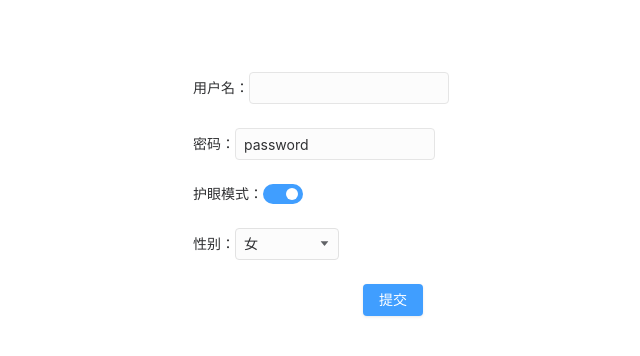
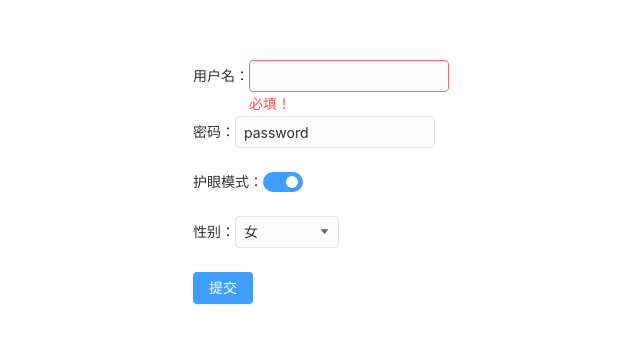
Before and after one commit to qq1350210100/react-ts-demo, a React (Create React App) app: page /setting in a window 1280 px wide. Shown: the part 206-562 px from the top of the page, without its empty margins (247-887 px from the left). Built offline with nearby package versions, Linux system fonts and the light colour scheme.

Commit message:
Update: Form and Button Submit onFinshed and onFailed

```diff
--- a/src/components/Button/Button.tsx
+++ b/src/components/Button/Button.tsx
@@ -4,11 +4,18 @@ import { makeStyles, createStyles } from '@material-ui/styles'
 import { ThemeNames, IColors, selectColor } from 'common/themeColors'
 import ButtonBase from './ButtonBase'
 import TouchRipple from '../TouchRipple'
+import { FormContext } from '../Form/Form'
+
+enum IHtmlType {
+	SUBMIT = 'submit'
+}
 
 export interface IButtonProps extends React.ButtonHTMLAttributes<HTMLElement> {
 	className?: string
 	color?: string
 	disabled?: boolean
+	htmlType?: string
+	error?: boolean
 }
 
 interface IStyleProps {
@@ -45,10 +52,35 @@ const useStyles = makeStyles(
 )
 
 const _Button: React.ForwardRefRenderFunction<unknown, IButtonProps> = (props, ref) => {
-	const { children, className, color = ThemeNames.DEFAULT, disabled = false, ...restProps } = props
+	const {
+		children,
+		className,
+		color = ThemeNames.DEFAULT,
+		disabled = false,
+		htmlType,
+		error = false,
+		onClick = () => {},
+		...restProps
+	} = props
+
+	const ctxProps = React.useContext(FormContext)
+	const { submit } = ctxProps
+
+	const { rippleRef, handleStart, handleStop } = TouchRipple.useRipple()
+
 	const stylesProps: IStyleProps = { color: selectColor(color), disabled }
 	const classes = useStyles(stylesProps)
-	const { rippleRef, handleStart, handleStop } = TouchRipple.useRipple()
+
+	const customClick = React.useCallback(
+		e => {
+			onClick && onClick(e)
+			if (htmlType === IHtmlType.SUBMIT) {
+				submit()
+			}
+		},
+		[submit]
+	)
+
 	const btnCls = clsx(classes.btn, className)
 
 	return (
@@ -57,6 +89,7 @@ const _Button: React.ForwardRefRenderFunction<unknown, IButtonProps> = (props, r
 			{...restProps}
 			ref={ref as any}
 			className={btnCls}
+			onClick={customClick}
 			onMouseDown={handleStart}
 			onMouseUp={handleStop}
 			onMouseLeave={handleStop}
--- a/src/components/Form/Form.tsx
+++ b/src/components/Form/Form.tsx
@@ -1,17 +1,10 @@
 import React from 'react'
 import { makeStyles, createStyles } from '@material-ui/styles'
 import clsx from 'clsx'
-import { IValues, IErrors, IError, IOnChange } from './hooks'
+import { IForm, IValues, useForm, IErrors } from './hooks'
 
-interface IForm {
-	values?: IValues
-	errors?: IErrors
-	onChange: IOnChange
-	getFieldValue?: (name: string) => void
-	setFieldsValue?: (newValues?: IValues) => void
-	setFieldError: (error: IError) => void
-	cleanFieldError: (...names: string[]) => void
-	validateFields: (...name: string[]) => Promise<void>
+export interface ICallback {
+	(desc: string): void
 }
 
 export interface IFormProps extends React.FormHTMLAttributes<HTMLFormElement> {
@@ -19,6 +12,8 @@ export interface IFormProps extends React.FormHTMLAttributes<HTMLFormElement> {
 	form?: IForm
 	initialValues?: IValues
 	onValuesChange?: (values?: IValues) => void
+	onFinished?: (values: IValues) => void
+	onFailed?: (errors: IErrors) => void
 }
 
 const useStyles = makeStyles(
@@ -36,42 +31,64 @@ const useStyles = makeStyles(
 )
 
 const defaultCtx: IForm = {
+	submit: () => ({} as any),
 	onChange() {},
+	syncFormItem() {},
 	getFieldValue() {},
 	setFieldsValue() {},
-	setFieldError() {},
-	cleanFieldError() {},
-	validateFields: async () => {},
+	validateFields: async () => 'pending'
 }
 
 export const FormContext = React.createContext<IForm>(defaultCtx)
 
 const Form: React.FC<IFormProps> = props => {
+	// form 不传时自动创建
+	const defaultForm = useForm()
+
 	const {
 		children,
 		className,
 		initialValues = {},
+		form = defaultForm,
 		onValuesChange = () => {},
-		form = {} as IForm,
+		onFinished = () => {},
+		onFailed = () => {},
 		...restProps
 	} = props
+
+	const customSubmit = React.useCallback(
+		() =>
+			form.submit().then(
+				res => {
+					onFinished(res as IValues)
+					return res
+				},
+				err => {
+					onFailed(err as IErrors)
+					return err
+				}
+			),
+		[onFinished, onFailed]
+	)
 
 	const classes = useStyles()
 
 	React.useEffect(() => {
-		if (form?.setFieldsValue) {
+		if (form.setFieldsValue) {
 			form.setFieldsValue(initialValues)
 		}
 	}, [])
 
 	React.useEffect(() => {
 		onValuesChange(form.values)
-	}, [form.values, onValuesChange])
+	}, [form.values])
 
 	const formCls = clsx(classes.root, className)
 
+	const formCtx = { ...form, submit: customSubmit }
+
 	return (
-		<FormContext.Provider value={form}>
+		<FormContext.Provider value={formCtx}>
 			<form {...restProps} className={formCls}>
 				{children}
 			</form>
--- a/src/components/Form/FormItem.tsx
+++ b/src/components/Form/FormItem.tsx
@@ -2,11 +2,7 @@ import React from 'react'
 import { makeStyles, createStyles } from '@material-ui/styles'
 import clsx from 'clsx'
 import { FormContext } from './Form'
-import { IOnChange } from './hooks'
-
-export interface ICallback {
-	(desc: string): void
-}
+import { ICallback } from './hooks'
 
 const useStyles = makeStyles(
 	createStyles({
@@ -38,7 +34,7 @@ const useStyles = makeStyles(
 	})
 )
 
-interface IValidator {
+export interface IValidator {
 	(value?: string | boolean, callback?: ICallback): Promise<void>
 }
 
@@ -54,41 +50,24 @@ const FormItem: React.FC<IFormItemProps> = props => {
 	const { children, className, label, name, initialValue, validator } = props
 
 	const ctxProps = React.useContext(FormContext)
-	const {
-		values = {},
-		errors = [],
-		onChange,
-		setFieldError,
-		cleanFieldError,
-		setFieldsValue
-	} = ctxProps
+	const { values, errors, onChange, setFieldsValue, syncFormItem } = ctxProps
 
-	const value = name ? values[name] : undefined
-	const error = errors.find(err => err.name === name)
-	const hasError = error !== undefined
+	const value = name && values?.[name]
+	const error = errors?.find(err => err.name === name)
+	const isError = error !== undefined
 
-	const callback: ICallback = desc => {
-		if (name) {
-			if (desc) {
-				setFieldError({ name, desc })
-			} else {
-				cleanFieldError(name)
+	React.useEffect(
+		() => {
+			if (name) {
+				syncFormItem(name, validator)
+				setFieldsValue({ [name]: initialValue })
 			}
-		}
-	}
+		},
+		// contextProps 不要放到 deps 里
+		[]
+	)
 
-	const onCustomChange: IOnChange = (value, name) => {
-		validator && validator(value, callback)
-		return onChange(value, name)
-	}
-
-	React.useEffect(() => {
-		if (name && setFieldsValue) {
-			setFieldsValue({ [name]: initialValue })
-		}
-	}, [])
-
-	const newProps = { value, name, error: hasError, onChange: onCustomChange }
+	const newProps = { name, value, error: isError, onChange }
 
 	const classes = useStyles()
 
--- a/src/components/Form/hooks.tsx
+++ b/src/components/Form/hooks.tsx
@@ -1,70 +1,101 @@
 import React from 'react'
+import { IValidator } from './FormItem'
+
+enum validateState {
+	FULFILLED = 'fulfilled',
+	REJECTED = 'rejected'
+}
+
+export type IValue = string | boolean | undefined
 
 export interface IValues {
-	[key: string]: string | boolean | undefined
+	[key: string]: IValue
 }
 
 export interface IError {
 	name: string
 	desc: string
+	validator?: IValidator
 }
 
 export type IErrors = IError[]
+
+interface IItem {
+	value?: string | boolean
+	name: string
+	validator?: IValidator
+}
+
+export interface ICallback {
+	(desc: string): void
+}
 
 export interface IOnChange {
 	(value?: string, name?: string): void
 }
 
-export const useForm = () => {
+export interface ISubmit {
+	(): Promise<IValues | IErrors>
+}
+
+export interface IGetFieldsValue {
+	(name?: string): IValue | void
+}
+
+export interface ISetFieldsValue {
+	(nextValues: IValues): void
+}
+
+export interface IValidateFields {
+	(...names: string[]): Promise<string>
+}
+
+export interface ISetFieldsError {
+	(error: IError): void
+}
+
+export interface ICleanFieldError {
+	(...names: string[]): void
+}
+
+export interface ISyncFormItem {
+	(name?: string, validator?: IValidator): void
+}
+
+export interface IForm {
+	values?: IValues
+	errors?: IErrors
+	submit: ISubmit
+	onChange: IOnChange
+	syncFormItem: ISyncFormItem
+	getFieldValue: IGetFieldsValue
+	setFieldsValue: ISetFieldsValue
+	validateFields: IValidateFields
+}
+
+export const useForm = (): IForm => {
 	const [values, setValues] = React.useState<IValues>({} as IValues)
 	const [errors, setErrors] = React.useState<IErrors>([])
 
-	const onChange: IOnChange = (value, name) => {
-		if (name) {
-			setValues(prev => ({
-				...prev,
-				[name]: value
-			}))
-		}
+	// 存放下级组件中 FormItem 的 props
+	const [items, setItems] = React.useState<IItem[]>([])
+
+	// 触发表单值改变的 name
+	const [origin, setOrigin] = React.useState<string>()
+
+	const _setFieldError: ISetFieldsError = error => {
+		setErrors(prev => {
+			if (prev.length) {
+				// 数组去重，筛除 name 相同的 error
+				const noRepeatPrev = prev.filter(item => item.name !== error.name)
+				return [...noRepeatPrev, error]
+			} else {
+				return [error]
+			}
+		})
 	}
 
-	const getFieldValue = React.useCallback(
-		(name: string): string | boolean | undefined => {
-			const copyed = { ...values }
-			return copyed[name]
-		},
-		[values]
-	)
-
-	const setFieldsValue = newValues => {
-		setValues(prev => ({
-			...prev,
-			...newValues
-		}))
-	}
-
-	const validateFields = async (...names: string[]) => {
-		if (names.length) {
-			console.log('names', names)
-		} else {
-			console.log('validate all')
-		}
-	}
-
-	const submit = (): Promise<IValues | IErrors> =>
-		new Promise((resolve, reject) => {
-			if (true) {
-				resolve(values)
-			} else {
-				reject(['sdds', 'bbbb'])
-			}
-		})
-
-	const setFieldError = (newError: IError) => {
-		setErrors(prev => [...prev, newError])
-	}
-
-	const cleanFieldError = (...names: string[]) => {
+	const _cleanFieldError: ICleanFieldError = (...names) => {
 		if (names.length) {
 			names.forEach(name => {
 				setErrors(prev => prev.filter(err => err.name !== name))
@@ -74,15 +105,148 @@ export const useForm = () => {
 		}
 	}
 
+	const _validate = React.useCallback(
+		(item: IItem): Promise<validateState> =>
+			new Promise((resolve, reject) => {
+				const { value, name, validator } = item
+				if (validator) {
+					const callback: ICallback = desc => {
+						if (desc) {
+							_setFieldError({ name, desc, validator })
+							reject(validateState.REJECTED)
+						} else {
+							_cleanFieldError(name)
+							resolve(validateState.FULFILLED)
+						}
+					}
+					validator(value, callback)
+				} else {
+					resolve(validateState.FULFILLED)
+				}
+			}),
+		[_setFieldError, _cleanFieldError]
+	)
+
+	/**
+	 * 批量校验表单项：
+	 * 为什么用 Promise.allSettled 而不是 for await of 执行校验？
+	 * - 因为表单 validator 返回的 promise。allSettled 异步执行promise，而 for await of 需要 await 每一个 validator 执行完毕
+	 * 都能获取所有结果，为什么不用 Promise.all
+	 * - 因为使用 Promise.all 时，promises 中，只要有任意一个 validator rejected，就取不到所有结果
+	 */
+	const _validateItems = React.useCallback(
+		async (items: IItem[]): Promise<validateState> => {
+			const validators = items.map(_validate)
+			const results = await Promise.allSettled(validators)
+
+			return results.some(result => result.status === validateState.REJECTED)
+				? validateState.REJECTED
+				: validateState.FULFILLED
+		},
+		[_validate]
+	)
+
+	const _mergeItems = (name: string, value: IValue) => {
+		setItems(prev => prev.map(item => (item.name === name ? { ...item, value } : item)))
+	}
+
+	const onChange: IOnChange = (value, name) => {
+		if (name) {
+			setValues(prev => ({
+				...prev,
+				[name]: value
+			}))
+			_mergeItems(name, value)
+			setOrigin(name)
+		}
+	}
+
+	// 函数传递给 FormItem 调用，将props同步到form
+	const syncFormItem: ISyncFormItem = (name, validator) => {
+		if (name) {
+			setItems(prev => [...prev, { name, validator }])
+		}
+	}
+
+	const getFieldValue: IGetFieldsValue = React.useCallback(
+		name => {
+			if (name) {
+				const copyed = { ...values }
+				return copyed[name]
+			}
+		},
+		[values]
+	)
+
+	const setFieldsValue: ISetFieldsValue = nextValues => {
+		setValues(prev => ({
+			...prev,
+			...nextValues
+		}))
+		for (const name in nextValues) {
+			if (nextValues.hasOwnProperty(name)) {
+				const value = nextValues[name]
+				_mergeItems(name, value)
+				setOrigin(name)
+			}
+		}
+	}
+
+	const validateFields: IValidateFields = React.useCallback(
+		async (...names) => {
+			let result = validateState.FULFILLED
+
+			// 区分参数，names不传即校验全部
+			if (names.length) {
+				const namesSet = new Set(names)
+				const targets = items.filter(item => namesSet.has(item.name))
+				result = await _validateItems(targets)
+			} else {
+				result = await _validateItems(items)
+			}
+
+			return result
+		},
+		[items, _validateItems]
+	)
+
+	const submit: ISubmit = React.useCallback(
+		() =>
+			new Promise((resolve, reject) => {
+				validateFields().then(res => {
+					if (res === validateState.FULFILLED) {
+						resolve(values)
+					} else if (res === validateState.REJECTED) {
+						reject(errors)
+					}
+				})
+			}),
+		[values, errors, validateFields]
+	)
+
+	React.useEffect(
+		() => {
+			if (origin) {
+				items.forEach(item => {
+					// 只校验表单值变更项
+					if (origin === item.name) {
+						validateFields(origin)
+					}
+				})
+			}
+		},
+		// deps 不添加 validateFields，因为 validateFields deps 已经添加过 items
+		[items, origin]
+	)
+
 	return {
 		onChange,
 		values,
 		errors,
-		setFieldError,
-		cleanFieldError,
 		submit,
 		getFieldValue,
 		setFieldsValue,
-		validateFields
+		validateFields,
+		syncFormItem
 	}
 }
--- a/src/components/Select/Select.tsx
+++ b/src/components/Select/Select.tsx
@@ -68,7 +68,6 @@ const Select: React.FC<ISelectProps> = props => {
 		defaultValue = '',
 		color = ThemeNames.PRIMARY,
 		value = defaultValue,
-		error = false,
 		onChange = () => {}
 	} = props
 
@@ -99,7 +98,7 @@ const Select: React.FC<ISelectProps> = props => {
 	}
 	const classes = useStyles(styleProps)
 
-	const handleSetOption = value => {
+	const handleSetOption = (value: string) => {
 		if (children) {
 			React.Children.forEach(children, (child: JSX.Element) => {
 				if (child?.props?.value === value) {
--- a/src/containers/App/index.tsx
+++ b/src/containers/App/index.tsx
@@ -152,25 +152,21 @@ const App: React.FC<IAppProps> = () => {
 	}
 
 	const handleFormChange = values => {
-		console.log('values: ', values)
+		// console.log('values: ', values)
 	}
 
 	const handleClick = async () => {
 		// form.submit().then(res => {
 		// 	console.log('res: ', res);
-
 		// }, err => {
 		// 	console.log('err: ', err);
-
 		// })
-		try {
-
-			const res = await form.submit()
-			console.log('res: ', res)
-		} catch (err) {
-			console.error('err: ', err);
-
-		}
+		// try {
+		// 	const res = await form.submit()
+		// 	console.log('res: ', res)
+		// } catch (err) {
+		// 	console.error('err: ', err);
+		// }
 	}
 
 	// const [precent, setPercent] = React.useState(0)
@@ -185,8 +181,16 @@ const App: React.FC<IAppProps> = () => {
 	// 	setVisible(prev => !prev)
 	// }
 
+	const handleFinished = values => {
+		console.log('handleFinished: ', values)
+	}
+
+	const handleFailed = errors => {
+		console.log('handleFailed: ', errors)
+	}
+
 	const validateRequred = async (value, callback) => {
-		console.log('validate: ', value)
+		// console.log('validate: ', value)
 		if (!value) {
 			callback('必填！')
 		} else {
@@ -196,7 +200,7 @@ const App: React.FC<IAppProps> = () => {
 
 	React.useEffect(() => {
 		setTimeout(() => {
-			form.setFieldsValue({ input: '', select: 'female', switch: true })
+			form.setFieldsValue({ input: '', password: 'password', select: 'female', switch: true })
 		}, 4000)
 	}, [])
 
@@ -275,11 +279,13 @@ const App: React.FC<IAppProps> = () => {
 				form={form}
 				initialValues={{ input: 'Test form set value' }}
 				onValuesChange={handleFormChange}
+				onFinished={handleFinished}
+				onFailed={handleFailed}
 			>
 				<Form.Item name="input" label="用户名" validator={validateRequred}>
 					<Input />
 				</Form.Item>
-				<Form.Item name="password" label="密码" initialValue="password" validator={validateRequred}>
+				<Form.Item name="password" label="密码" initialValue="" validator={validateRequred}>
 					<Input />
 				</Form.Item>
 				<Form.Item name="switch" label="护眼模式" initialValue={true}>
@@ -292,9 +298,11 @@ const App: React.FC<IAppProps> = () => {
 						<Select.Option value="female">女</Select.Option>
 					</Select>
 				</Form.Item>
-				<Button color="primary" onClick={handleClick}>
-					提交
-				</Button>
+				<Form.Item>
+					<Button htmlType="submit" color="primary" onClick={handleClick}>
+						提交
+					</Button>
+				</Form.Item>
 			</Form>
 		</div>
 	)
```
